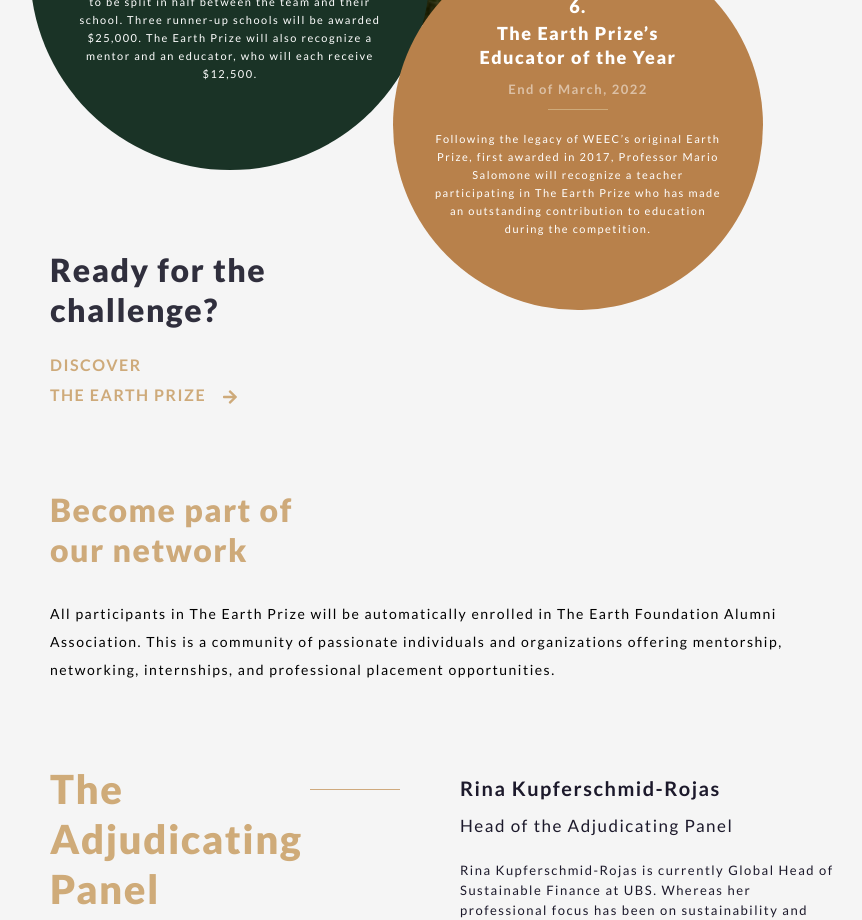
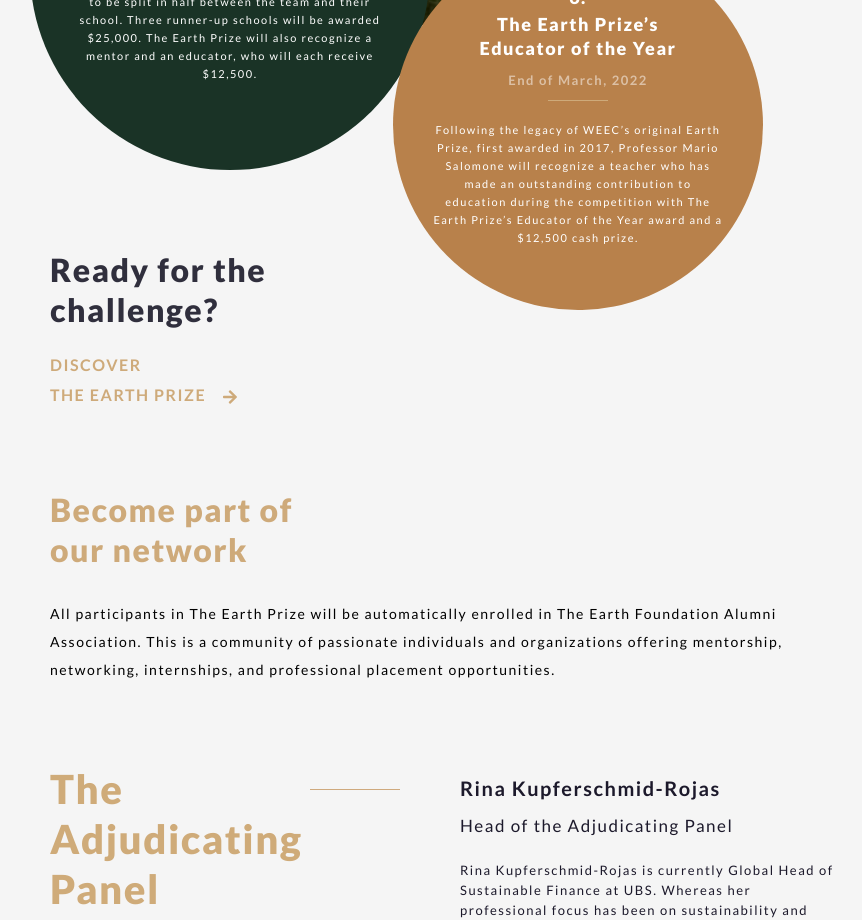
Before and after one commit to GaddMaster/earth-foundation, a Next.js app: page /earth-prize in a window 1280 px wide. Shown: the part 1920-2840 px from the top of the page, without its empty margins (180-1042 px from the left). Built offline with nearby package versions, Linux system fonts and the light colour scheme.

Commit message:
Buble text change

```diff
--- a/pages/earth-prize.jsx
+++ b/pages/earth-prize.jsx
@@ -167,7 +167,7 @@ const EarthPrize = () => {
                             </div>
                             <div className = {styles.divider} />
                             <div className = {styles.desc}>
-                                <span>Following the legacy of WEEC’s original Earth Prize, first awarded in 2017, Professor Mario Salomone will recognize a teacher participating in The Earth Prize who has made an outstanding contribution to education during the competition.</span>
+                                <span>Following the legacy of WEEC’s original Earth Prize, first awarded in 2017, Professor Mario Salomone will recognize a teacher who has made an outstanding contribution to education during the competition with The Earth Prize’s Educator of the Year award and a $12,500 cash prize.</span>
                             </div>
                         </div>
                     </div>
```
